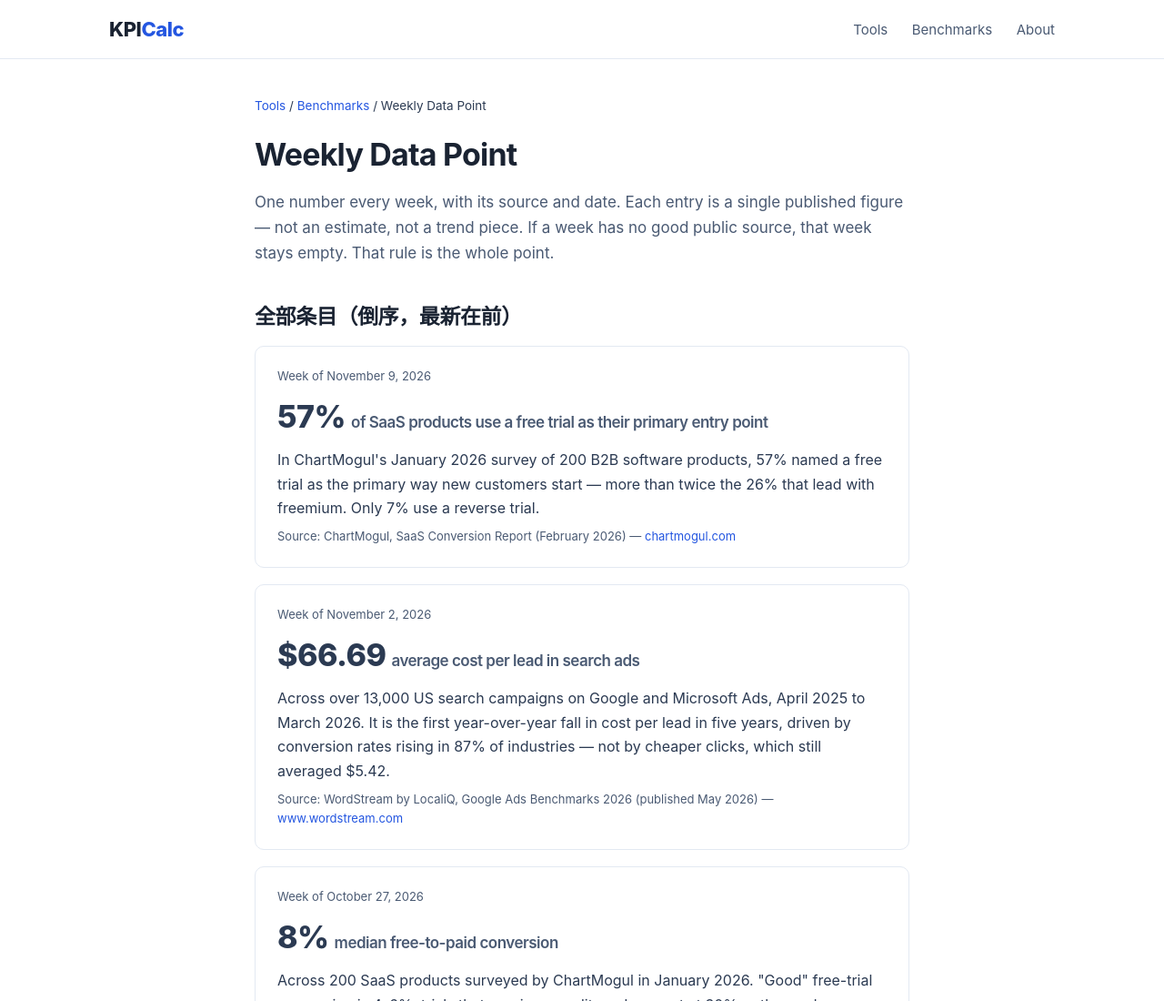
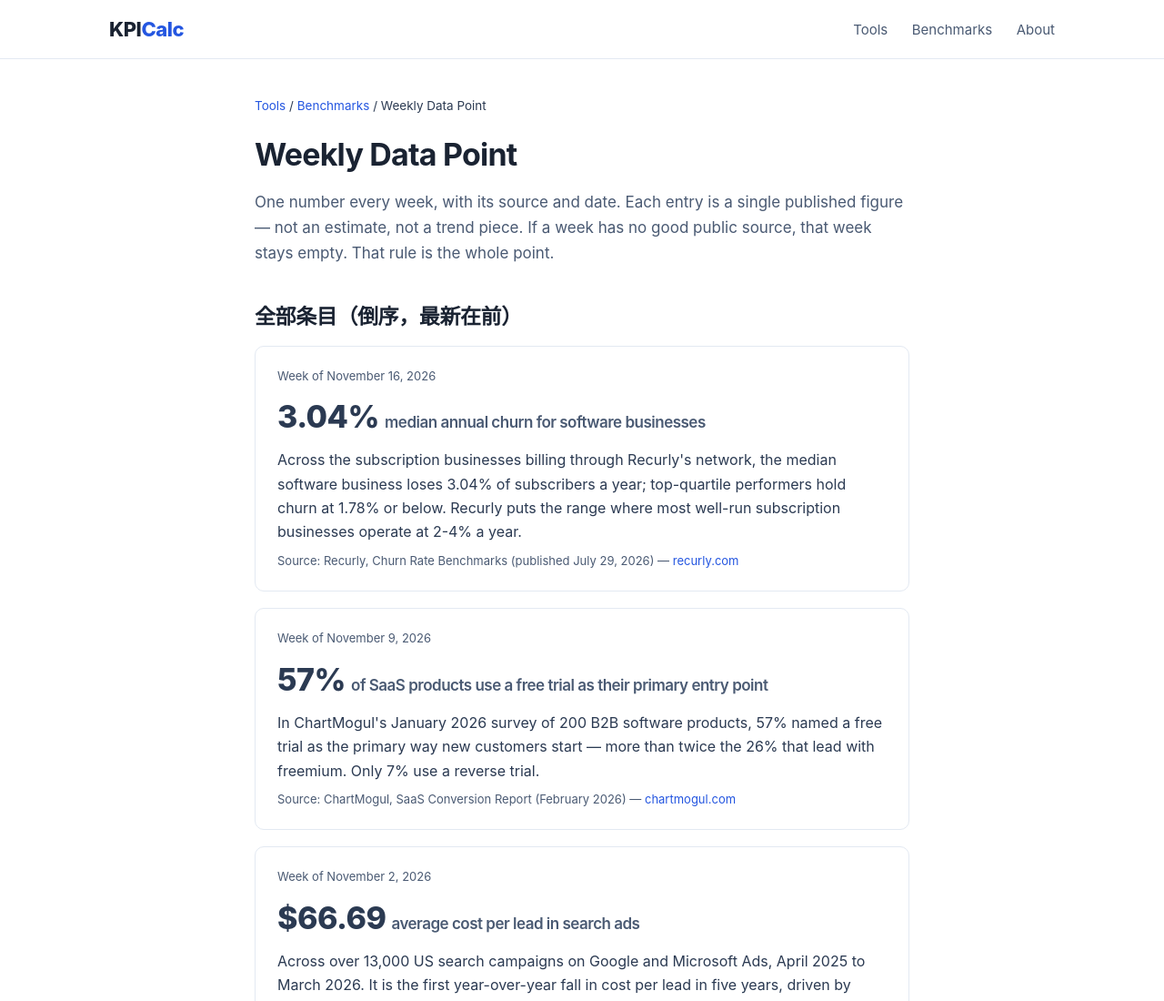
Before and after one commit to DMSQ-creator/kpicalc, a plain HTML site: page kpicalc-site/benchmarks/weekly/index.html in a window 1280 px wide. Shown: the top 1100 px of the page at 91% size. Drawn offline with Linux system fonts and the light colour scheme.

Commit message:
Weekly data point: 3.04% median annual churn for software businesses

```diff
--- a/kpicalc-site/benchmarks/weekly/index.html
+++ b/kpicalc-site/benchmarks/weekly/index.html
@@ -31,6 +31,12 @@
       <h2>全部条目（倒序，最新在前）</h2>
 
       <!-- WEEKLY-ENTRIES-START -->
+      <div class="data-point">
+        <p class="dp-date">Week of November 16, 2026</p>
+        <p class="dp-figure">3.04%<span>median annual churn for software businesses</span></p>
+        <p>Across the subscription businesses billing through Recurly&#x27;s network, the median software business loses 3.04% of subscribers a year; top-quartile performers hold churn at 1.78% or below. Recurly puts the range where most well-run subscription businesses operate at 2-4% a year.</p>
+        <p class="dp-source">Source: Recurly, Churn Rate Benchmarks (published July 29, 2026) — <a href="https://recurly.com/research/churn-rate-benchmarks/">recurly.com</a></p>
+      </div>
       <div class="data-point">
         <p class="dp-date">Week of November 9, 2026</p>
         <p class="dp-figure">57%<span>of SaaS products use a free trial as their primary entry point</span></p>
--- a/kpicalc-site/sitemap.xml
+++ b/kpicalc-site/sitemap.xml
@@ -92,7 +92,7 @@
   </url>
   <url>
     <loc>https://kpicalc.com/benchmarks/weekly/</loc>
-    <lastmod>2026-11-09</lastmod>
+    <lastmod>2026-11-16</lastmod>
     <changefreq>weekly</changefreq>
     <priority>0.6</priority>
   </url>
```
Also changed, not shown: kpicalc-site/benchmarks/index.html (+1 -1 lines).
